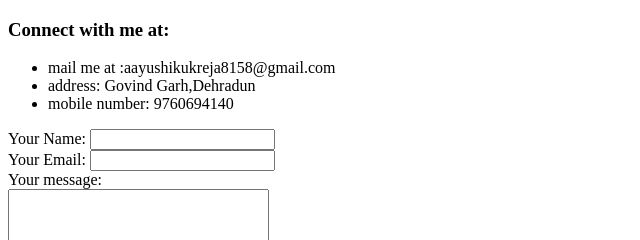
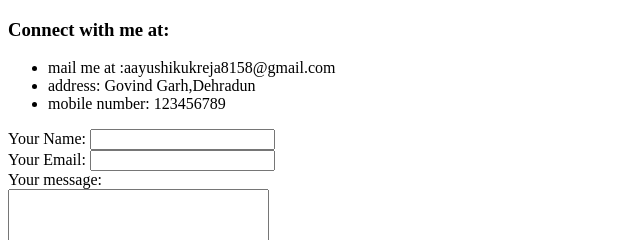
Before and after one commit to AayushiKukreja/CV, a plain HTML site: page contact.html in a window 1280 px wide. Shown: the top 240 px of the page, 0-640 px from the left. Drawn offline with Linux system fonts and the light colour scheme.

Commit message:
Update contact.html

```diff
--- a/contact.html
+++ b/contact.html
@@ -14,7 +14,7 @@
        address:  Govind Garh,Dehradun
       </li>
       <li>
-       mobile number:  9760694140
+       mobile number:  123456789
       </li>
     </ul>
     <form class="" action="mailto:aayushikukreja8158@gmail.com" method="post" enctype="text/plain">
```
